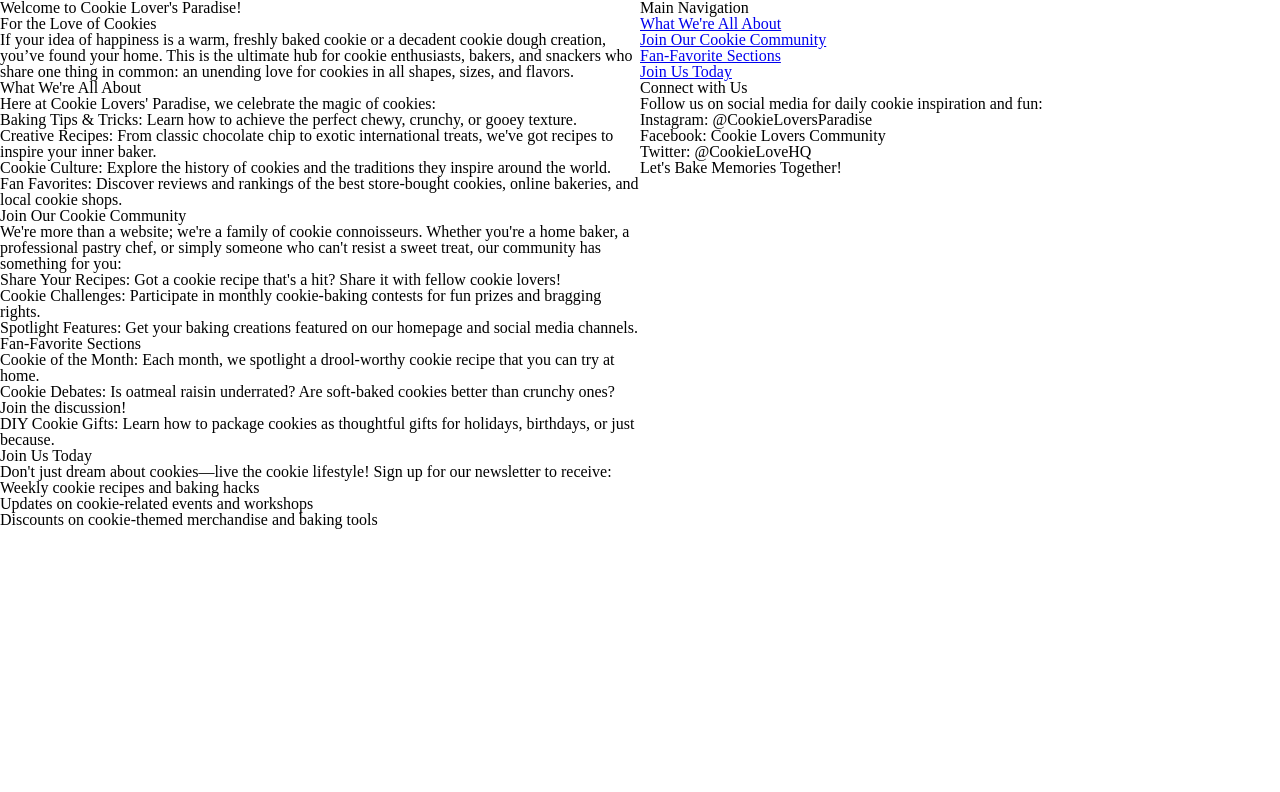
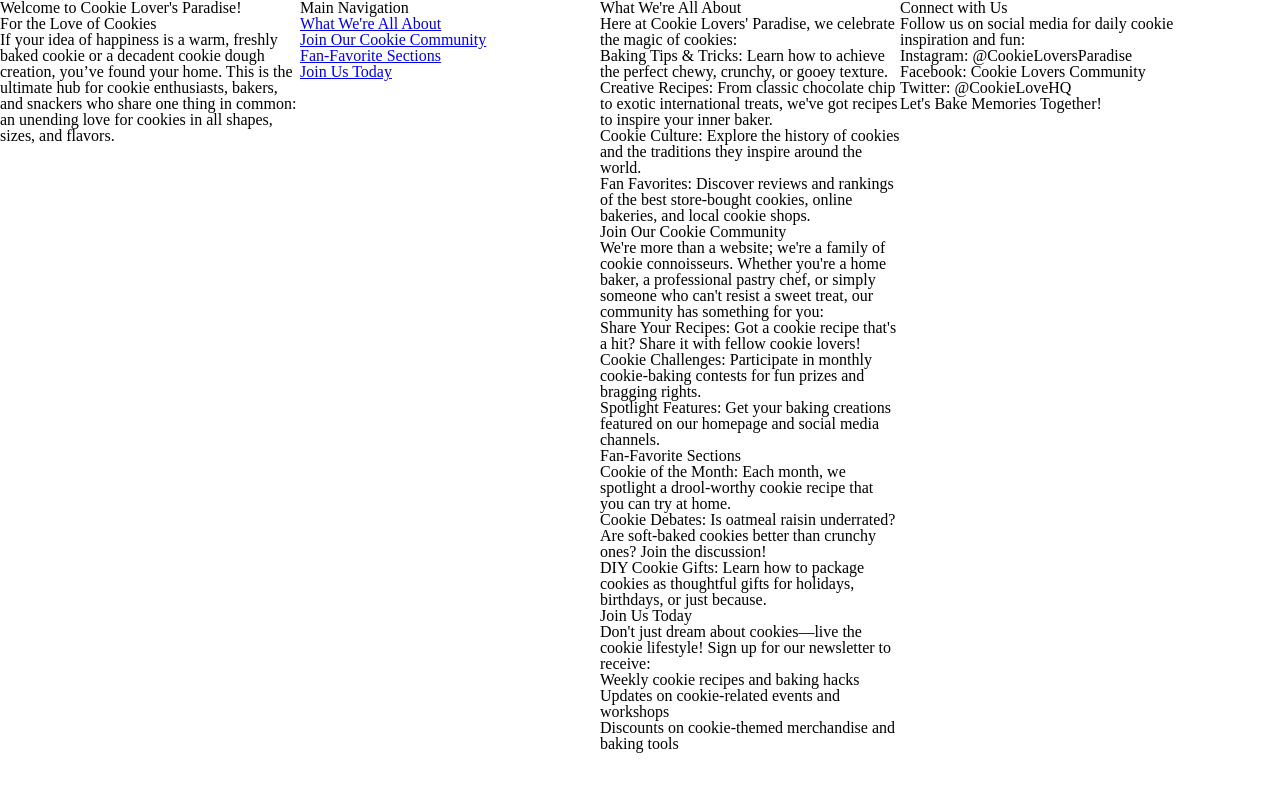
Before and after one commit to nicolesaab/GIT414, a plain HTML site: page index.html in a window 1280 px wide. Drawn offline with Linux system fonts and the light colour scheme.

Commit message:
Update styles.css
added media query

```diff
--- a/styles.css
+++ b/styles.css
@@ -68,4 +68,14 @@ body {
 }
 }
 /* MEDIA QUERY (large) */
+@media screen and (min-width: 1100px) {
+    body{
+        grid-template-columns: 1fr 1fr 1fr;
+}
+}
 /* MEDIA QUERY (xl) */
+@media screen and (min-width: 1200px) {
+    body{    max-width: 1200px;
+        grid-template-columns: 1fr 1fr 1fr 1fr;
+}
+}
```
